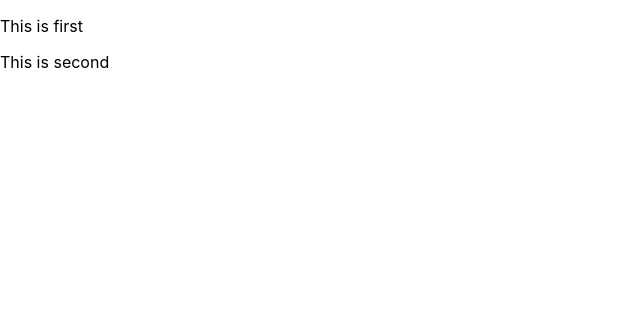
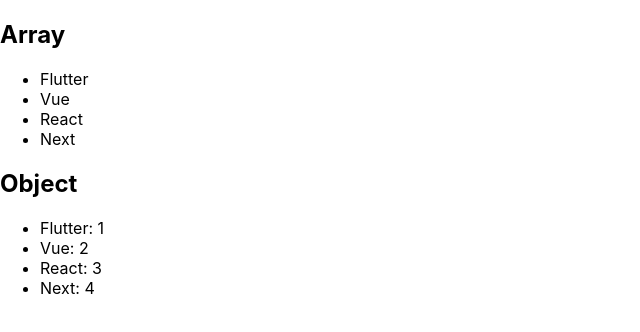
Before and after one commit to ITPROVN86/fer202m-fptuniversity, a React (Create React App) app: page / in a window 1280 px wide. Shown: the top 332 px of the page, without its empty margins (0-640 px from the left). Built offline with nearby package versions, Linux system fonts and the light colour scheme.

Commit message:
Mapping collections to elements

```diff
--- a/src/index.js
+++ b/src/index.js
@@ -1,18 +1,14 @@
 import React from 'react';
 import ReactDOM from 'react-dom/client';
 import './index.css';
+import App from './slot2/Mapping-collections-to-elements/App';
 import reportWebVitals from './reportWebVitals';
-import MySection from './slot2/create-jsx-elements/MySection';
-import MyButton from './slot2/create-jsx-elements/MyButton';
-import MyComponent from './slot2/create-jsx-elements/MyComponent';
+
 
 const root = ReactDOM.createRoot(document.getElementById('root'));
 root.render(
   <React.StrictMode>
-    <MyComponent>
-      <MyComponent.First />
-      <MyComponent.Second />
-    </MyComponent>
+    <App />
   </React.StrictMode>
 );
 
--- /dev/null
+++ b/src/slot2/Dynamic-property-values-and-text/App.jsx
@@ -0,0 +1,13 @@
+const enable = false;
+const text = "My Button";
+const size = 50;
+const placeholder= "Please input a value...";
+const App = ()=>{
+    return(
+        <section>
+            <button disabled={!enable}>{text}</button>
+            <input placeholder={placeholder} size={50}></input>
+        </section>
+    )
+}
+export default App;
--- /dev/null
+++ b/src/slot2/Mapping-collections-to-elements/App.jsx
@@ -0,0 +1,22 @@
+const array = ["Flutter", "Vue", "React", "Next"];
+const object = {
+    Flutter: 1,
+    Vue: 2,
+    React: 3,
+    Next: 4
+};
+const App = () => {
+    return (
+        <section>
+            <h2>Array</h2>
+            <ul>
+                {array.map((i)=>(<li key={i}>{i}</li>))}
+            </ul>
+            <h2>Object</h2>
+            <ul>
+                {Object.keys(object).map((i)=>(<li key={i}>{i}: {object[i]}</li>))}
+            </ul>
+        </section>
+    )
+}
+export default App;
--- a/src/slot2/create-jsx-elements/MyComponent.js
+++ b/src/slot2/create-jsx-elements/MyComponent.js
@@ -27,5 +27,6 @@
 
 MyComponent.First = First;
 MyComponent.Second = Second;
+
 export default MyComponent;
 export {First, Second}
```
